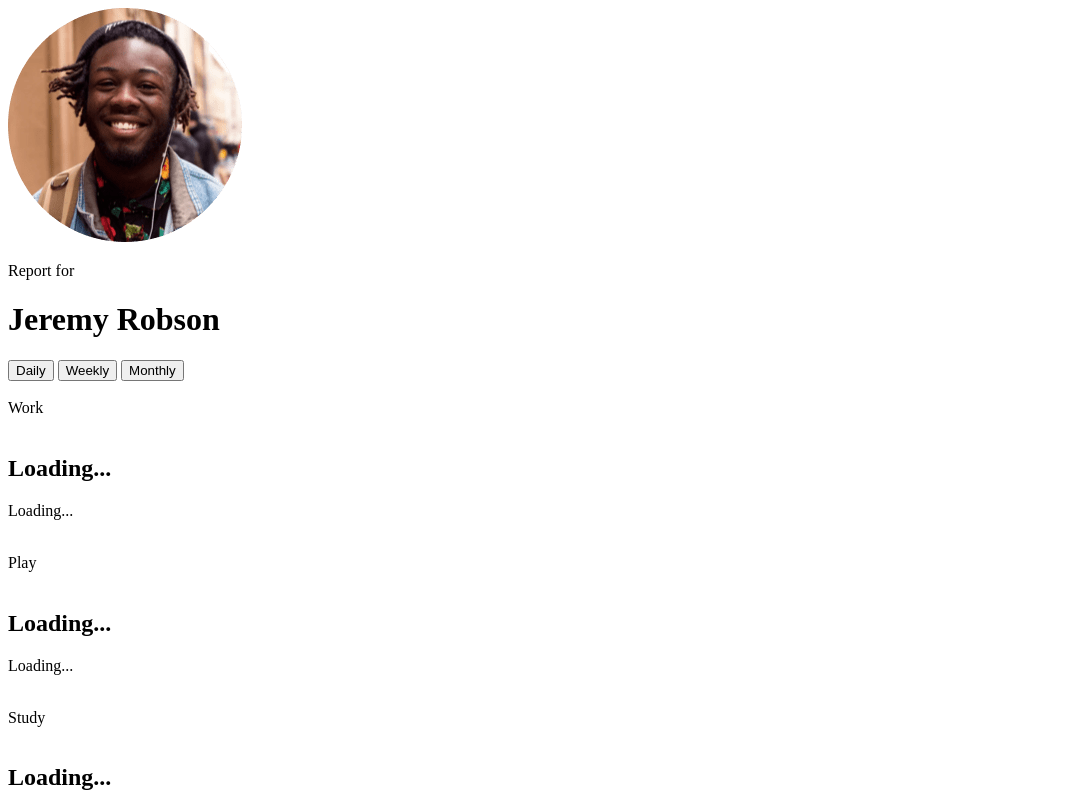
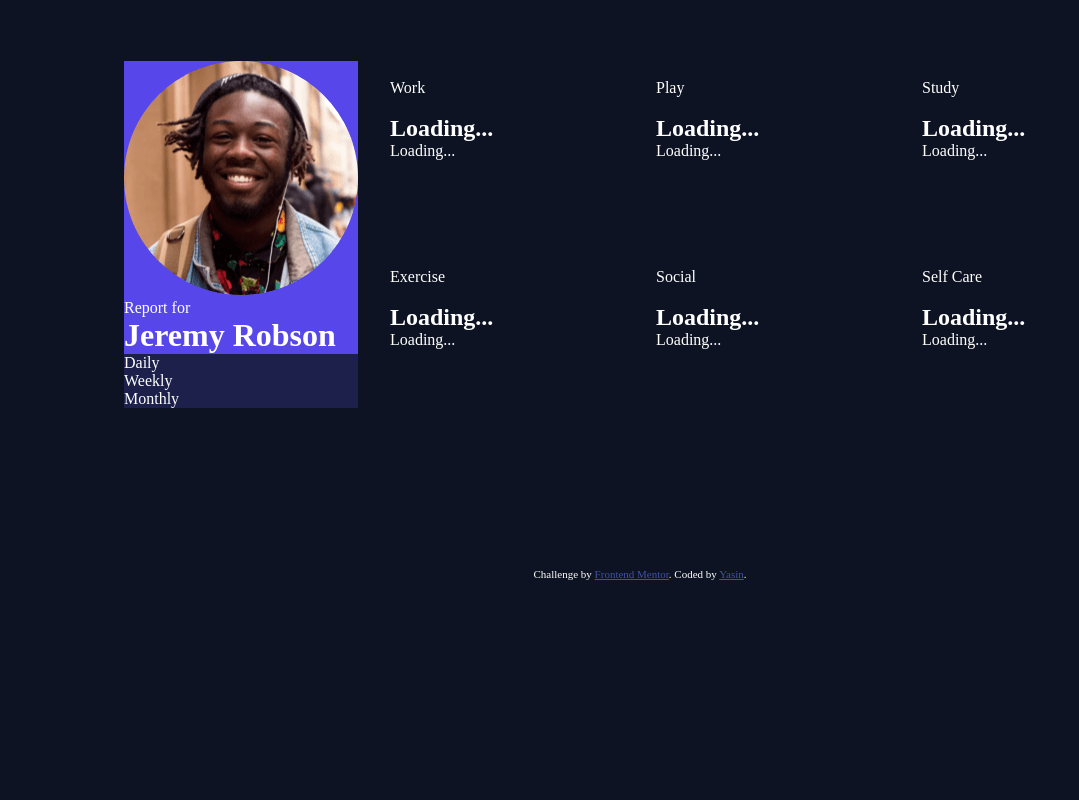
Before and after one commit to yasinaja/time-tracking-dashboard, a plain HTML site: page index.html in a window 1280 px wide. Shown: the top 800 px of the page, without its empty margins (0-1079 px from the left). Drawn offline with Linux system fonts and the light colour scheme.

Commit message:
html css base

```diff
--- a/index.html
+++ b/index.html
@@ -14,7 +14,13 @@
 
     <title>Frontend Mentor | Time tracking dashboard</title>
 
-    <link rel="stylesheet" href="./style.js" />
+    <link rel="preconnect" href="https://fonts.googleapis.com" />
+    <link rel="preconnect" href="https://fonts.gstatic.com" crossorigin />
+    <link
+      href="https://fonts.googleapis.com/css2?family=Rubik:wght@500&display=swap"
+      rel="stylesheet"
+    />
+    <link rel="stylesheet" href="./style.css" />
     <script defer src="./main.js"></script>
   </head>
   <body>
@@ -48,7 +54,7 @@
           </div>
         </div>
 
-        <div class="report">
+        <div class="report report--work">
           <div class="report__background report__background--work">
             <img class="report__image" src="" alt="" />
             <div class="report__content">
@@ -62,7 +68,7 @@
           </div>
         </div>
 
-        <div class="report">
+        <div class="report report--play">
           <div class="report__background report__background--play">
             <img class="report__image" src="" alt="" />
             <div class="report__content">
@@ -76,7 +82,7 @@
           </div>
         </div>
 
-        <div class="report">
+        <div class="report report--study">
           <div class="report__background report__background--study">
             <img class="report__image" src="" alt="" />
             <div class="report__content">
@@ -90,7 +96,7 @@
           </div>
         </div>
 
-        <div class="report">
+        <div class="report report--exercise">
           <div class="report__background report__background--exercise">
             <img class="report__image" src="" alt="" />
             <div class="report__content">
@@ -106,7 +112,7 @@
           </div>
         </div>
 
-        <div class="report">
+        <div class="report report--social">
           <div class="report__background report__background--social">
             <img class="report__image" src="" alt="" />
             <div class="report__content">
@@ -122,7 +128,7 @@
           </div>
         </div>
 
-        <div class="report">
+        <div class="report report--self-care">
           <div class="report__background report__background--self-care">
             <img class="report__image" src="" alt="" />
             <div class="report__content">
@@ -142,7 +148,7 @@
     <footer class="attribution">
       Challenge by
       <a href="https://www.frontendmentor.io?ref=challenge">Frontend Mentor</a>.
-      Coded by <a href="#">Your Name Here</a>.
+      Coded by <a href="#">Yasin</a>.
     </footer>
   </body>
 </html>
--- a/style.css
+++ b/style.css
@@ -0,0 +1,128 @@
+:root {
+  --color-white: #ffffff;
+  --color-black: #000000;
+  --color-navy-950: #0e1323;
+  --color-navy-900: #1c204b;
+  --color-navy-800: #33397a;
+  --color-navy-200: #bbc0ff;
+  --color-orange-300: #ff8b64;
+  --color-purple-700: #7335d2;
+  --color-purple-600: #5747ea;
+  --color-purple-500: #7078c9;
+  --color-blue-300: #55c2e6;
+  --color-pink-400: #ff5e7d;
+  --color-green-400: #4bcf82;
+  --color-yellow-300: #f1c75b;
+  --color-grey-200: #d8d8d8;
+
+  --text-preset-1: 300 3.5rem/1, 18 "Rubik", sans-serif;
+  --text-preset-2: 300 2.5rem/1.18 "Rubik", sans-serif;
+  --text-preset-3: 300 2rem/1.19 "Rubik", sans-serif;
+  --text-preset-4: 300 1.5rem/1.17 "Rubik", sans-serif;
+  --text-preset-5-medium: 400 1.125rem/1.17 "Rubik", sans-serif;
+  --text-preset-5: 500 1.125rem/1.17 "Rubik", sans-serif;
+  --text-preset-6: 300 0.9375rem/1.2 "Rubik", sans-serif;
+
+  --space-0: 0rem;
+  --space-100: 0.5rem;
+  --space-200: 1rem;
+  --space-300: 1.5rem;
+  --space-400: 2rem;
+  --space-500: 2.5rem;
+}
+
+*,
+*::before,
+*::after {
+  margin: 0;
+  padding: 0;
+  box-sizing: border-box;
+}
+
+body {
+  background: var(--color-navy-950);
+  display: flex;
+  flex-direction: column;
+  justify-content: center;
+  align-items: center;
+  min-height: 100dvh;
+  color: var(--color-white);
+}
+
+button,
+input {
+  font: inherit;
+  color: inherit;
+  background: transparent;
+  border: none;
+}
+
+.dashboard {
+  flex: 1;
+  display: grid;
+  grid-template-columns: repeat(4, 1fr);
+  grid-template-rows: repeat(2, 1fr);
+  grid-template-areas:
+    "profile work play study"
+    "profile exercise social self-care";
+  gap: var(--space-400);
+}
+
+.report--profile {
+  grid-area: profile;
+  background-color: var(--color-navy-900);
+}
+
+.profile__header {
+  background-color: var(--color-purple-600);
+}
+
+.report-filter {
+  display: flex;
+  flex-direction: column;
+  justify-content: center;
+  align-items: flex-start;
+}
+
+.report--work {
+  grid-area: work;
+}
+
+.report--play {
+  grid-area: play;
+}
+
+.report--study {
+  grid-area: study;
+}
+
+.report--exercise {
+  grid-area: exercise;
+}
+
+.report--social {
+  grid-area: social;
+}
+
+.report--self-care {
+  grid-area: self-care;
+}
+
+/* ===== TABLET ===== */
+@media (min-width: 48em) {
+}
+
+/* ===== DESKTOP ===== */
+@media (min-width: 64em) {
+}
+
+.attribution {
+  flex-shrink: 0;
+  font-size: 0.6875rem;
+  text-align: center;
+  margin-block: 10rem;
+}
+
+.attribution a {
+  color: hsl(228, 45%, 44%);
+}
```
